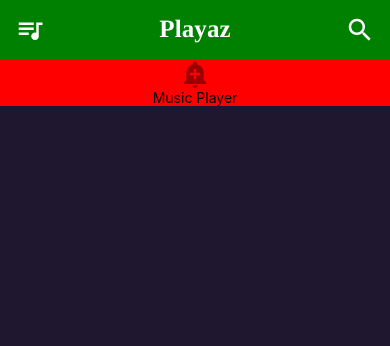
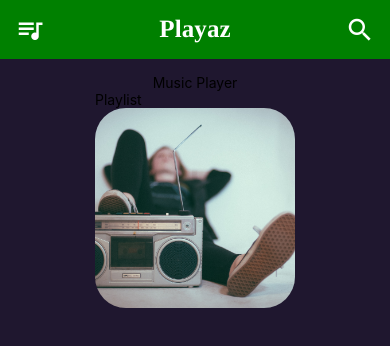
Before and after one commit to ExcaliburSims/playaz, a React Native app: screen / in a window 390 px wide. Shown: the top 346 px of the page. Built offline with nearby package versions, Linux system fonts and the light colour scheme.

Commit message:
feat: add first slider

```diff
--- a/src/screens/MusicPlayer.js
+++ b/src/screens/MusicPlayer.js
@@ -1,15 +1,16 @@
-import { View, Text, StyleSheet, SafeAreaView } from 'react-native'
+import { View, Text, StyleSheet, SafeAreaView, Image } from 'react-native'
 import React from 'react'
 import Icon from 'react-native-vector-icons/MaterialIcons';
 import HeaderApp from '../components/Header';
+import SliderApp from '../components/Slider';
 
 const MusicPlayer = () => {
 	return (
 		<SafeAreaView style={styles.container}>
 			<HeaderApp />
 			<View style={styles.maincontent}>
-				<Icon name="add-alert" size={30} color="#900" />
 				<Text>Music Player</Text>
+				<SliderApp />
 			</View>
 		</SafeAreaView>
 	)
@@ -24,8 +25,14 @@
 		backgroundColor: '#1F172F',
 	},
 	maincontent: {
-		backgroundColor: 'red',
+		marginVertical: 15,
+		//backgroundColor: 'red',
 		alignItems: 'center',
 		justifyContent: 'center',
-	}
+	},
+	picture: {
+		width: 200,
+		height: 200,
+		borderRadius: 31,
+	},
 })
```
